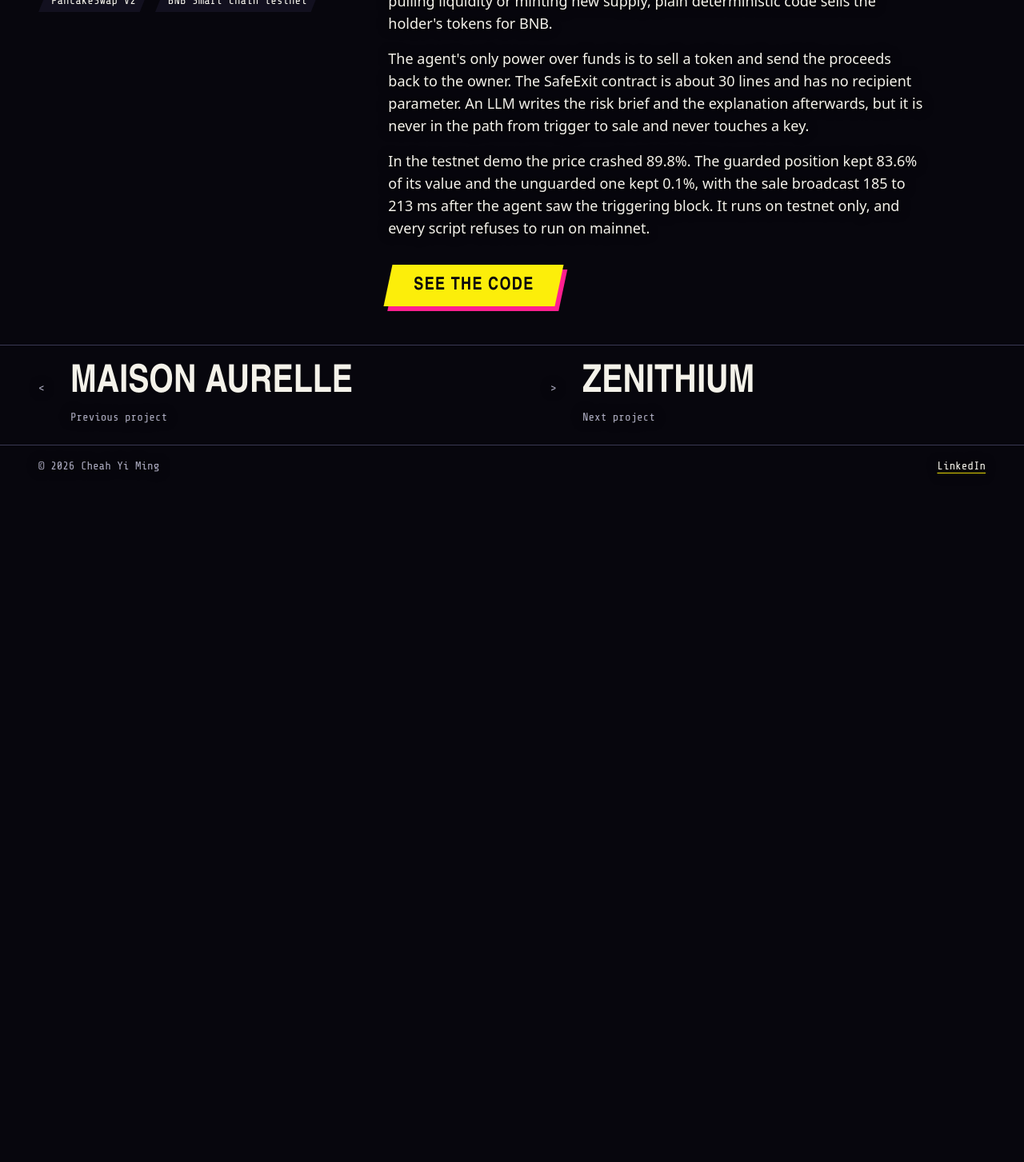
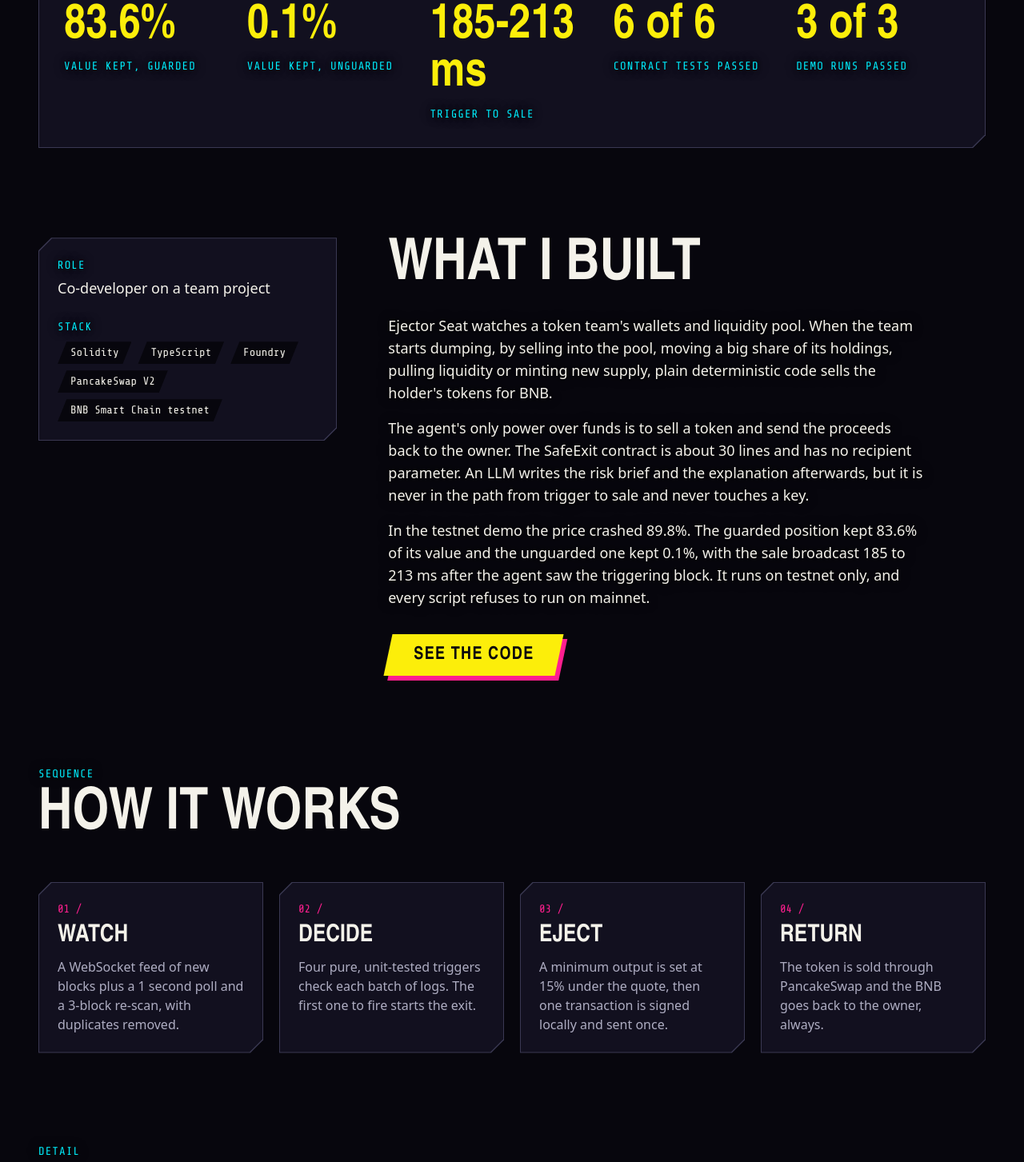
Before and after one commit to MaosterM/Zone-Ming, a React (Vite) app: page /work/ejector-seat in a window 1280 px wide. Shown: the part 1140-2593 px from the top of the page at 80% size. Before the commit the page ends 1749 px from the top, so only its background shows below. Built offline with nearby package versions, Linux system fonts and the light colour scheme; a web font is replaced by a local one.

Commit message:
feat(project): extend project pages with stats, steps, details, gallery and limits

```diff
--- a/src/data/profile.ts
+++ b/src/data/profile.ts
@@ -319,7 +319,7 @@ export const projects: Project[] = [
     ],
     limits: [
       'In progress. The README lists Phase 1 as done, with the booking engine, other pages and AI concierge still to come.',
-      "I couldn't run it for this page, so the images are the project's own assets rather than screenshots.",
+      "The images here are the project's own assets, not screenshots of the running site.",
     ],
     gallery: [
       { image: 'projects/maison-aurelle-presidential-suite.jpg', alt: 'Soft light through two tall windows above a dark, low bed.', caption: 'Project asset: Presidential Suite', portrait: true },
--- a/src/pages/ProjectDetail.tsx
+++ b/src/pages/ProjectDetail.tsx
@@ -1,6 +1,12 @@
 import { Link, useParams } from 'react-router'
 import ButtonLink from '../components/ButtonLink'
+import FlowSteps from '../components/FlowSteps'
 import Heading from '../components/Heading'
+import ImageGallery from '../components/ImageGallery'
+import NoteGrid from '../components/NoteGrid'
+import Reveal from '../components/Reveal'
+import SectionHeader from '../components/SectionHeader'
+import StatStrip from '../components/StatStrip'
 import { projects } from '../data/profile'
 import { assetUrl } from '../lib/assets'
 import { usePageTitle } from '../lib/routes'
@@ -25,8 +31,11 @@ function ProjectBody({ index }: { index: number }) {
   return (
     <article className="flex flex-1 flex-col pt-28">
       <header className="px-6 md:px-12">
-        <p className="text-halo font-mono text-base text-neon-cyan">{project.year}</p>
+        <p className="hud-label">
+          {project.year} / {project.role}
+        </p>
         <Heading as="h1" text={project.title} className="mt-2 text-7xl leading-[0.9] md:text-9xl" />
+        <p className="text-halo mt-4 max-w-3xl text-xl text-ink md:text-2xl">{project.description}</p>
       </header>
 
       {project.image && (
@@ -39,18 +48,22 @@ function ProjectBody({ index }: { index: number }) {
         />
       )}
 
-      <div className="grid gap-12 px-6 py-12 md:px-12 lg:grid-cols-[minmax(0,1fr)_minmax(0,2fr)] lg:gap-16">
-        <dl className="flex flex-col gap-6">
+      <div className="flex flex-col gap-20 px-6 py-16 md:gap-28 md:px-12 md:py-24">
+        <StatStrip stats={project.stats} />
+
+        <section className="grid gap-12 lg:grid-cols-[minmax(0,1fr)_minmax(0,2fr)] lg:gap-16">
+          <Reveal>
+            <dl className="hud-panel flex flex-col gap-6 p-6">
               <div>
-            <dt className="font-mono text-sm text-neon-cyan">Role</dt>
-            <dd className="text-halo mt-1 text-lg text-ink">{project.role}</dd>
+                <dt className="hud-label">Role</dt>
+                <dd className="mt-1 text-lg text-ink">{project.role}</dd>
               </div>
               <div>
-            <dt className="font-mono text-sm text-neon-cyan">Stack</dt>
+                <dt className="hud-label">Stack</dt>
                 <dd className="mt-2">
                   <ul className="flex flex-wrap gap-2">
                     {project.stack.map((item) => (
-                  <li key={item} className="clip-slant bg-night-raised px-4 py-1 font-mono text-sm text-ink">
+                      <li key={item} className="clip-slant bg-night px-4 py-1 font-mono text-sm text-ink">
                         {item}
                       </li>
                     ))}
@@ -58,9 +71,10 @@ function ProjectBody({ index }: { index: number }) {
                 </dd>
               </div>
             </dl>
+          </Reveal>
 
-        <section>
-          <Heading text="What I built" className="text-5xl leading-none md:text-6xl" />
+          <div>
+            <Heading text="What I built" className="text-5xl leading-none md:text-7xl" />
             <div className="text-halo mt-6 flex max-w-prose flex-col gap-4 text-lg text-ink">
               {project.built.map((paragraph) => (
                 <p key={paragraph}>{paragraph}</p>
@@ -77,6 +91,38 @@ function ProjectBody({ index }: { index: number }) {
                 ))}
               </ul>
             )}
+          </div>
+        </section>
+
+        <section>
+          <SectionHeader label="Sequence" title="How it works" />
+          <FlowSteps steps={project.steps} />
+        </section>
+
+        <section>
+          <SectionHeader label="Detail" title="Key details" />
+          <NoteGrid notes={project.notes} />
+        </section>
+
+        <section>
+          <SectionHeader label="Visuals" title="Images" />
+          <ImageGallery images={project.gallery} />
+        </section>
+
+        <section>
+          <SectionHeader label="Status check" title="Limits" intro="What is simulated, unfinished or untested in this project." />
+          <Reveal>
+            <ul className="hud-panel flex flex-col gap-4 p-6 font-mono text-sm md:p-8 md:text-base">
+              {project.limits.map((limit) => (
+                <li key={limit} className="grid grid-cols-[1.5rem_minmax(0,1fr)] gap-2 text-ink">
+                  <span aria-hidden className="text-neon-yellow">
+                    !
+                  </span>
+                  {limit}
+                </li>
+              ))}
+            </ul>
+          </Reveal>
         </section>
       </div>
 
```
Lines whose indentation alone changed are shown as unchanged.
